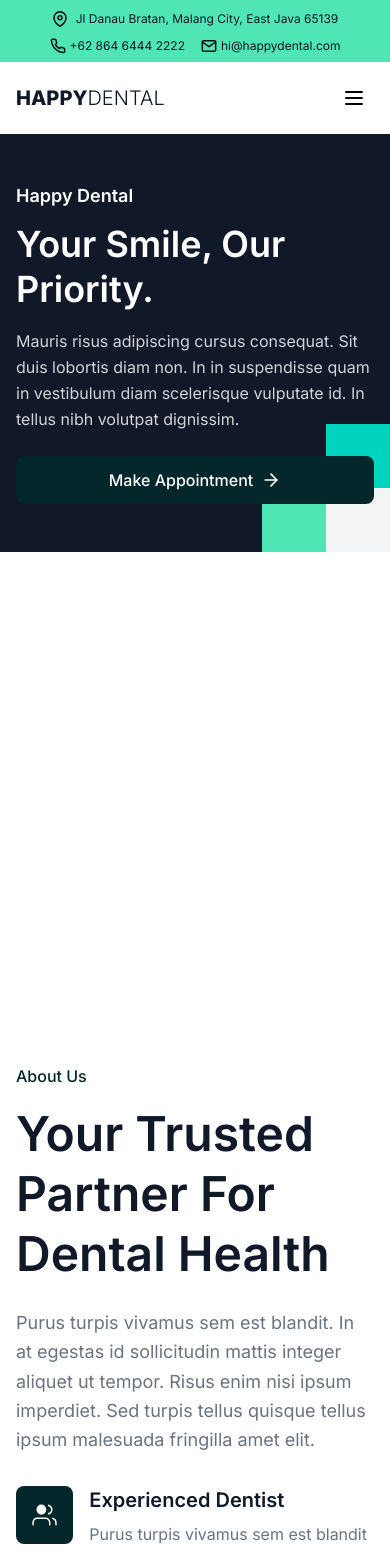
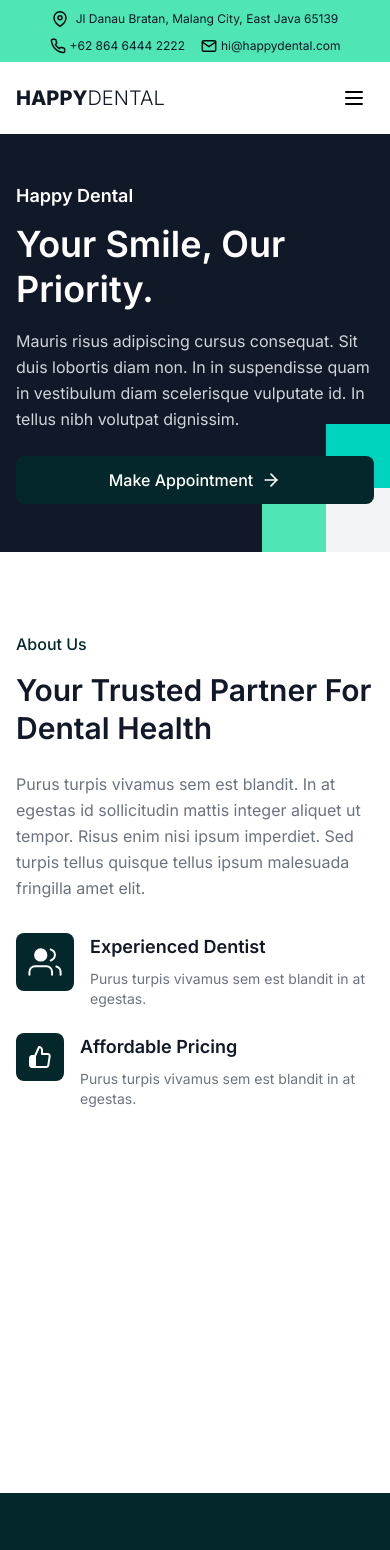
Before and after one commit to Nityom/dental-template, a Next.js app: page / in a window 390 px wide. Shown: the top 1550 px of the page. Built offline with nearby package versions, Linux system fonts and the light colour scheme.

Commit message:
style: Refactor AboutPage and HomePage layout for improved readability and consistency

```diff
--- a/src/app/page.jsx
+++ b/src/app/page.jsx
@@ -13,45 +13,45 @@ export default function HomePage() {
       <Header />
       <HeroSection />
       <ScrollToTop />
-      {/* About Section */}
+           {/* About Section */}
       <section className="py-20 bg-white">
         <div className="max-w-7xl mx-auto px-4 flex flex-col lg:flex-row items-center gap-12">
-          <div className="lg:w-1/2 relative">
-            <div className="bg-gray-900 rounded-lg h-96 relative overflow-hidden">
+          <div className="lg:w-1/2 relative order-2 lg:order-1">
+            <div className="bg-gray-900 rounded-lg h-64 sm:h-80 lg:h-96 relative overflow-hidden">
               <Image
                 src="/images/img_shape.svg"
                 alt="Dental clinic interior"
                 width={456}
                 height={552}
-                className="absolute bottom-0 left-0"
+                className="absolute bottom-0 left-0 w-full h-full object-cover"
               />
             </div>
           </div>
-          <div className="lg:w-1/2">
+          <div className="lg:w-1/2 order-1 lg:order-2">
             <p className="text-teal-800 font-medium mb-4">About Us</p>
-            <h2 className="text-5xl font-semibold text-gray-900 mb-6 leading-tight">
+            <h2 className="text-3xl sm:text-4xl lg:text-5xl font-semibold text-gray-900 mb-6 leading-tight">
               Your Trusted Partner For Dental Health
             </h2>
-            <p className="text-gray-500 text-lg mb-8 leading-relaxed">
+            <p className="text-gray-500 text-base sm:text-lg mb-8 leading-relaxed">
               Purus turpis vivamus sem est blandit. In at egestas id sollicitudin mattis integer aliquet ut tempor. Risus enim nisi ipsum imperdiet. Sed turpis tellus quisque tellus ipsum malesuada fringilla amet elit.
             </p>
-            <div className="grid grid-cols-1 md:grid-cols-2 gap-8">
+            <div className="grid grid-cols-1 gap-6 sm:grid-cols-2 sm:gap-8">
               <div className="flex items-start gap-4">
-                <div className="bg-teal-800 p-4 rounded-lg">
+                <div className="bg-teal-800 p-3 sm:p-4 rounded-lg flex-shrink-0">
                   <Image src="/images/img_users.svg" alt="Experienced dentist" width={34} height={34} />
                 </div>
                 <div>
-                  <h3 className="text-xl font-semibold text-gray-900 mb-2">Experienced Dentist</h3>
-                  <p className="text-gray-500">Purus turpis vivamus sem est blandit in at egestas.</p>
+                  <h3 className="text-lg sm:text-xl font-semibold text-gray-900 mb-2">Experienced Dentist</h3>
+                  <p className="text-gray-500 text-sm sm:text-base">Purus turpis vivamus sem est blandit in at egestas.</p>
                 </div>
               </div>
               <div className="flex items-start gap-4">
-                <div className="bg-teal-800 p-4 rounded-lg">
+                <div className="bg-teal-800 p-3 sm:p-4 rounded-lg flex-shrink-0">
                   <Image src="/images/img_thumbsup.svg" alt="Affordable pricing" width={24} height={24} />
                 </div>
                 <div>
-                  <h3 className="text-xl font-semibold text-gray-900 mb-2">Affordable Pricing</h3>
-                  <p className="text-gray-500">Purus turpis vivamus sem est blandit in at egestas.</p>
+                  <h3 className="text-lg sm:text-xl font-semibold text-gray-900 mb-2">Affordable Pricing</h3>
+                  <p className="text-gray-500 text-sm sm:text-base">Purus turpis vivamus sem est blandit in at egestas.</p>
                 </div>
               </div>
             </div>
```
Also changed, not shown: src/app/about/page.jsx (+7 -3 lines).
